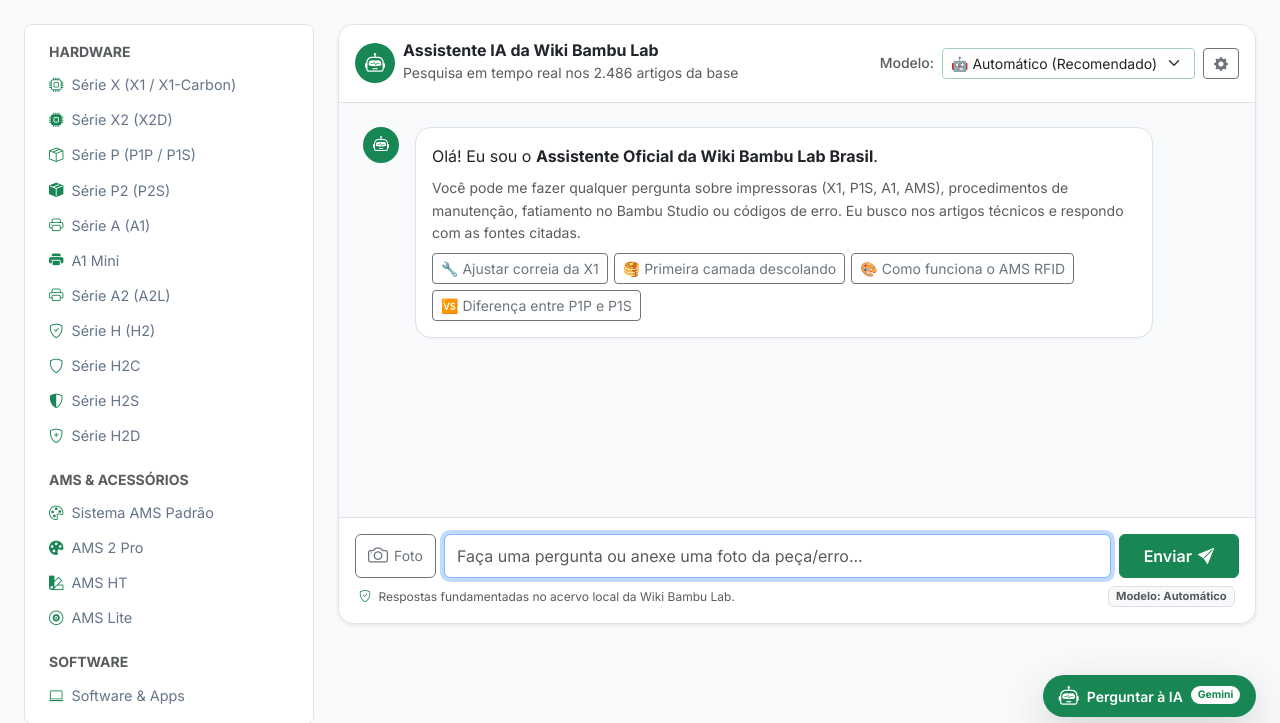
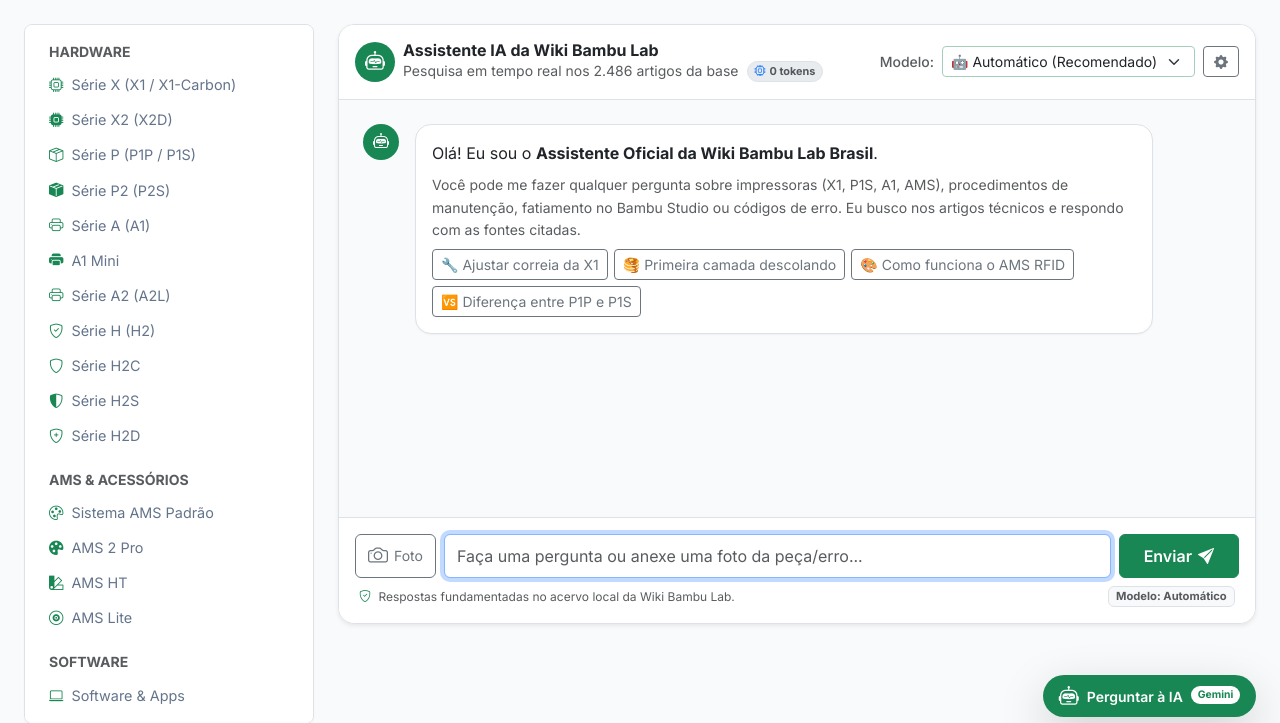
Before and after one commit to hchinaglia/bambu-wiki-ptbr, a FastAPI app: page /chat in a window 1280 px wide. Shown: the part 59-782 px from the top of the page. Run offline with FastAPI, Linux system fonts and the light colour scheme; data that the repository does not hold is empty; some libraries are stand-ins or nearby versions.

Commit message:
feat: exibir contador de tokens consumidos na resposta da IA e total da sessao

```diff
--- a/app/agent.py
+++ b/app/agent.py
@@ -371,11 +371,21 @@ def ask_agent(
             with urllib.request.urlopen(req, timeout=timeout) as response:
                 data = json.loads(response.read().decode("utf-8"))
                 text = data["candidates"][0]["content"]["parts"][0]["text"]
+                usage = data.get("usageMetadata")
+                if not usage:
+                    p_tok = int(len(json.dumps(contents)) / 4)
+                    c_tok = int(len(text) / 4)
+                    usage = {
+                        "promptTokenCount": p_tok,
+                        "candidatesTokenCount": c_tok,
+                        "totalTokenCount": p_tok + c_tok
+                    }
                 return {
                     "answer": text,
                     "model_used": model_name,
                     "is_auto": is_auto,
                     "sources": sources,
+                    "usage": usage,
                     "status": "success"
                 }
         except urllib.error.HTTPError as e:
@@ -455,20 +465,33 @@ def stream_agent_response(
 
             with urllib.request.urlopen(req, timeout=timeout) as response:
                 first_chunk = True
+                accumulated_text = ""
+                usage_metadata = None
                 for line in response:
                     line_str = line.decode("utf-8")
                     if line_str.startswith("data: "):
                         data_chunk = json.loads(line_str[6:].strip())
+                        if "usageMetadata" in data_chunk:
+                            usage_metadata = data_chunk["usageMetadata"]
                         parts = data_chunk.get("candidates", [{}])[0].get("content", {}).get("parts", [])
                         if parts and "text" in parts[0]:
                             chunk_text = parts[0]["text"]
+                            accumulated_text += chunk_text
                             if first_chunk:
                                 yield f"data: {json.dumps({'type': 'init', 'model': model_name, 'sources': sources})}\n\n"
                                 first_chunk = False
                             yield f"data: {json.dumps({'type': 'token', 'token': chunk_text})}\n\n"
 
                 if not first_chunk:
-                    yield f"data: {json.dumps({'type': 'done'})}\n\n"
+                    if not usage_metadata:
+                        p_tok = int(len(json.dumps(contents)) / 4)
+                        c_tok = int(len(accumulated_text) / 4)
+                        usage_metadata = {
+                            "promptTokenCount": p_tok,
+                            "candidatesTokenCount": c_tok,
+                            "totalTokenCount": p_tok + c_tok
+                        }
+                    yield f"data: {json.dumps({'type': 'done', 'usage': usage_metadata})}\n\n"
                     return
         except urllib.error.HTTPError as e:
             try:
@@ -495,7 +518,7 @@ def stream_agent_response(
             for i in range(0, len(words), 3):
                 chunk = " ".join(words[i:i+3]) + (" " if i+3 < len(words) else "")
                 yield f"data: {json.dumps({'type': 'token', 'token': chunk})}\n\n"
-            yield f"data: {json.dumps({'type': 'done'})}\n\n"
+            yield f"data: {json.dumps({'type': 'done', 'usage': res.get('usage')})}\n\n"
             return
         elif res.get("answer"):
             last_error = res.get("answer")
--- a/app/static/js/app.js
+++ b/app/static/js/app.js
@@ -409,9 +409,12 @@ async function handleDrawerChatSubmit(e) {
         <div class="message-content bg-body border rounded-3 p-2.5 shadow-xs" style="max-width: 88%;">
             <div class="d-flex justify-content-between align-items-center mb-1.5 pb-1 border-bottom">
                 <span class="fw-semibold text-success" style="font-size: 0.78rem;">Bambu Lab IA</span>
-                <span class="drawer-model-badge badge bg-success-subtle text-success border border-success-subtle rounded-pill" style="font-size: 0.6rem;">
-                    Pesquisando...
-                </span>
+                <div class="d-flex align-items-center gap-1">
+                    <span class="drawer-token-badge badge bg-light text-muted border rounded-pill d-none" style="font-size: 0.58rem;"></span>
+                    <span class="drawer-model-badge badge bg-success-subtle text-success border border-success-subtle rounded-pill" style="font-size: 0.6rem;">
+                        Pesquisando...
+                    </span>
+                </div>
             </div>
             <div class="drawer-markdown-body small text-body" style="line-height: 1.55;">
                 <span class="placeholder-glow"><span class="placeholder col-6"></span></span>
@@ -474,6 +477,18 @@ async function handleDrawerChatSubmit(e) {
                         } else if (evt.type === "done") {
                             const body = botMsgDiv.querySelector(".drawer-markdown-body");
                             if (body && window.marked) body.innerHTML = marked.parse(fullText);
+
+                            if (evt.usage && (evt.usage.totalTokenCount || evt.usage.promptTokenCount)) {
+                                const total = evt.usage.totalTokenCount || (evt.usage.promptTokenCount + (evt.usage.candidatesTokenCount || 0));
+                                const pTok = evt.usage.promptTokenCount || 0;
+                                const cTok = evt.usage.candidatesTokenCount || (total - pTok);
+                                const tBadge = botMsgDiv.querySelector(".drawer-token-badge");
+                                if (tBadge) {
+                                    tBadge.classList.remove("d-none");
+                                    tBadge.title = `${pTok} tokens de entrada / ${cTok} tokens de saída`;
+                                    tBadge.innerHTML = `<i class="bi bi-cpu text-primary me-0.5"></i><strong>${total}</strong> tok`;
+                                }
+                            }
 
                             if (sources && sources.length > 0) {
                                 const srcEl = botMsgDiv.querySelector(".drawer-sources-container");
--- a/app/templates/chat.html
+++ b/app/templates/chat.html
@@ -24,7 +24,12 @@
                     </div>
                     <div>
                         <h1 class="h6 fw-bold mb-0">Assistente IA da Wiki Bambu Lab</h1>
+                        <div class="d-flex align-items-center gap-2">
                             <span class="text-muted small">Pesquisa em tempo real nos 2.486 artigos da base</span>
+                            <span class="badge bg-body-secondary text-body-secondary border rounded-pill" id="sessionTokensBadge" style="font-size: 0.68rem;" title="Tokens acumulados nesta sessão">
+                                <i class="bi bi-cpu text-primary me-1"></i><span id="sessionTokensCount">0</span> tokens
+                            </span>
+                        </div>
                     </div>
                 </div>
 
@@ -273,7 +278,7 @@ async function handleChatSubmit(e) {
                             fullResponseText += event.token;
                             updateBotContent(botMsgId, fullResponseText);
                         } else if (event.type === "done") {
-                            finalizeBotMessage(botMsgId, fullResponseText, currentSources);
+                            finalizeBotMessage(botMsgId, fullResponseText, currentSources, event.usage);
                         } else if (event.type === "error") {
                             const badge = botEl.querySelector(".model-badge");
                             if (badge) {
@@ -344,9 +349,12 @@ function createStreamingBotMessage(msgId) {
         <div class="message-content bg-body border rounded-4 p-3 shadow-xs" style="max-width: 85%;">
             <div class="d-flex justify-content-between align-items-center mb-2 pb-1 border-bottom">
                 <span class="fw-semibold small text-success">Bambu Lab IA</span>
+                <div class="d-flex align-items-center gap-1.5">
+                    <span class="token-badge badge bg-body-secondary text-body-secondary border rounded-pill d-none" style="font-size: 0.65rem;"></span>
                     <span class="model-badge badge bg-success-subtle text-success border border-success-subtle rounded-pill small" style="font-size: 0.65rem;">
                         Pesquisando na Wiki...
                     </span>
+                </div>
             </div>
             <div class="markdown-body small text-body" style="line-height: 1.65;">
                 <span class="placeholder-glow"><span class="placeholder col-6"></span></span>
@@ -376,11 +384,31 @@ function updateBotContent(msgId, markdownText) {
     }
 }
 
-function finalizeBotMessage(msgId, markdownText, sources) {
+let totalSessionTokens = 0;
+
+function finalizeBotMessage(msgId, markdownText, sources, usage) {
     updateBotContent(msgId, markdownText);
     const msgEl = document.getElementById(msgId);
-    if (!msgEl || !sources || sources.length === 0) return;
+    if (!msgEl) return;
 
+    if (usage && (usage.totalTokenCount || usage.promptTokenCount)) {
+        const total = usage.totalTokenCount || (usage.promptTokenCount + (usage.candidatesTokenCount || 0));
+        const promptTok = usage.promptTokenCount || 0;
+        const outTok = usage.candidatesTokenCount || (total - promptTok);
+
+        const tokenBadge = msgEl.querySelector(".token-badge");
+        if (tokenBadge) {
+            tokenBadge.classList.remove("d-none");
+            tokenBadge.title = `${promptTok} tokens de entrada (pergunta + contexto RAG) / ${outTok} tokens de saída`;
+            tokenBadge.innerHTML = `<i class="bi bi-cpu text-primary me-0.5"></i><strong>${total}</strong> tokens <span class="d-none d-md-inline opacity-75">(${promptTok} in · ${outTok} out)</span>`;
+        }
+
+        totalSessionTokens += total;
+        const sessionCountEl = document.getElementById("sessionTokensCount");
+        if (sessionCountEl) sessionCountEl.textContent = totalSessionTokens.toLocaleString("pt-BR");
+    }
+
+    if (sources && sources.length > 0) {
         const sourcesEl = msgEl.querySelector(".sources-container");
         if (sourcesEl) {
             sourcesEl.innerHTML = `
@@ -397,6 +425,7 @@ function finalizeBotMessage(msgId, markdownText, sources) {
                     </div>
                 </div>
             `;
+        }
     }
     chatMessages.scrollTop = chatMessages.scrollHeight;
 }
--- a/app/templates/layout.html
+++ b/app/templates/layout.html
@@ -365,7 +365,7 @@
 
     <!-- Bootstrap 5 JS Bundle -->
     <script src="https://cdn.jsdelivr.net/npm/bootstrap@5.3.3/dist/js/bootstrap.bundle.min.js"></script>
-    <script src="/static/js/app.js?v=20260917_02"></script>
+    <script src="/static/js/app.js?v=20260917_03"></script>
     {% block scripts %}{% endblock %}
 </body>
 </html>
```
Lines whose indentation alone changed are shown as unchanged.
